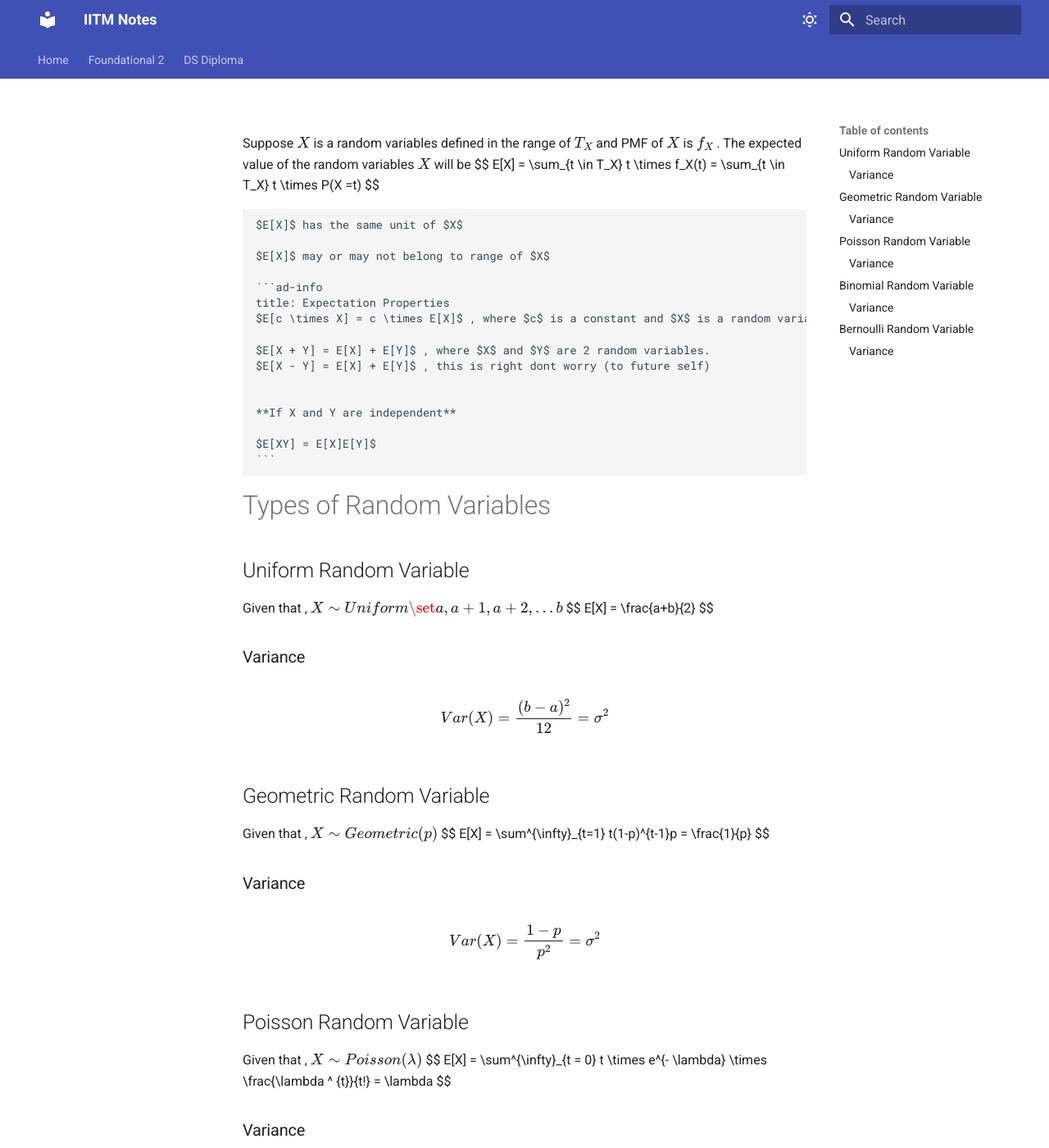
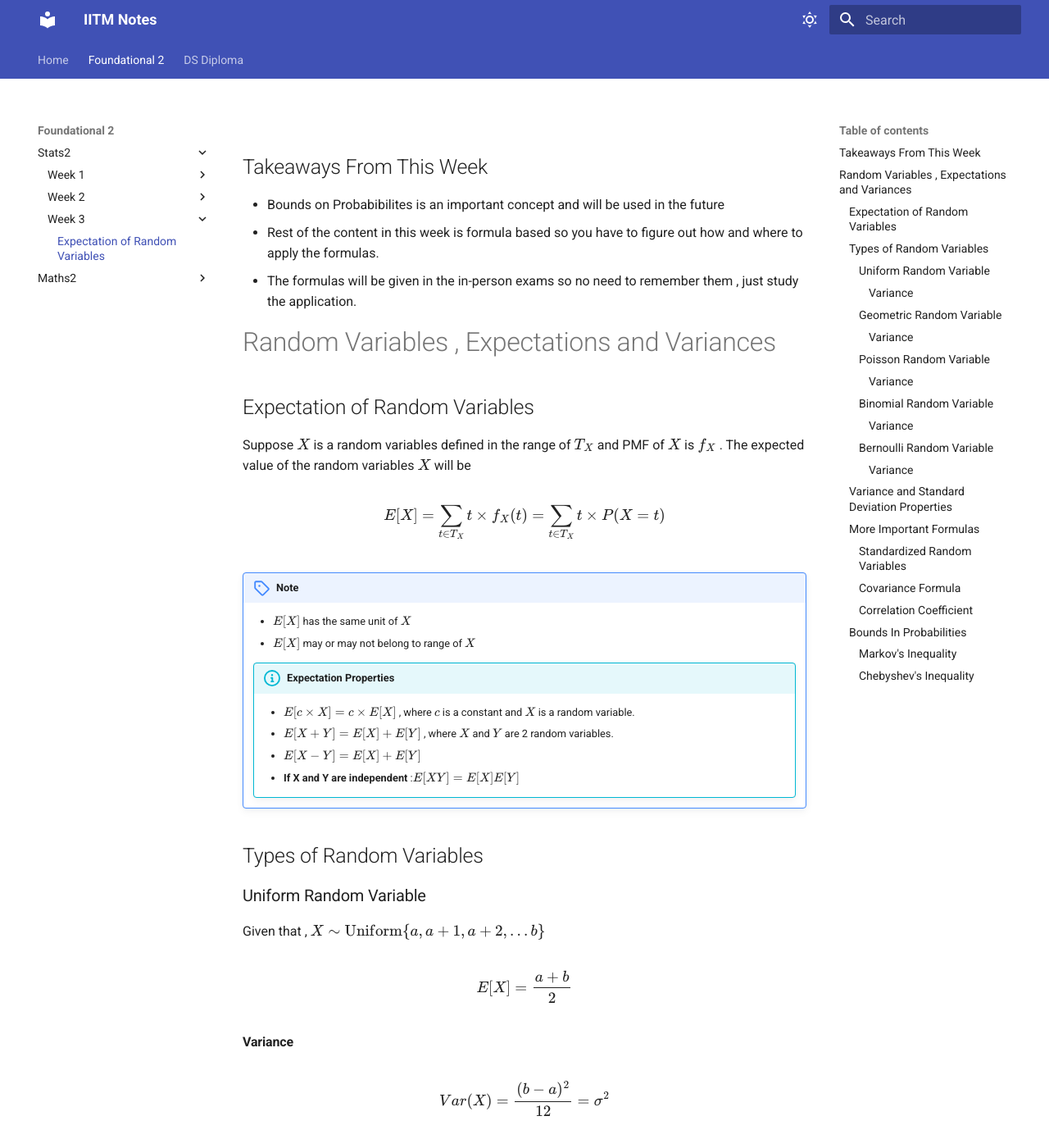
Before and after one commit to Javets70/iitm_notes, an MkDocs documentation site: the page built from docs/STATS2/WEEK 3/Expectation of Random Variables.md, in a window 1280 px wide and 1400 px high. Shown: the whole window at 82% size. Built offline with MkDocs 1.6.1 and Material for MkDocs 9.7.7, drawn with Linux system fonts in a browser that asks for light colours; some of the changed text lies outside the part shown.

Commit message:
Minor fixes and added STATS2 W3 content

`````diff
--- a/docs/STATS2/WEEK 3/Expectation of Random Variables.md
+++ b/docs/STATS2/WEEK 3/Expectation of Random Variables.md
@@ -1,152 +1,164 @@
+## Takeaways From This Week
+- Bounds on Probabibilites is an important concept and will be used in the future
+- Rest of the content in this week is formula based so you have to figure out how and where to apply the formulas.
+- The formulas will be given in the in-person exams so no need to remember them , just study the application.
+
+# Random Variables , Expectations and Variances
+## Expectation of Random Variables
+
 Suppose $X$ is a random variables defined in the range of $T_X$ and PMF of $X$ is $f_X$ . The expected value of the random variables $X$ will be
+
 $$
 E[X] = \sum_{t \in T_X} t \times f_X(t) = \sum_{t \in T_X} t \times P(X =t)
 $$
 
 
-````ad-note
-$E[X]$ has the same unit of $X$
+!!! note
+    - $E[X]$ has the same unit of $X$
+    - $E[X]$ may or may not belong to range of $X$
 
-$E[X]$ may or may not belong to range of $X$
-
-```ad-info
-title: Expectation Properties
-$E[c \times X] = c \times E[X]$ , where $c$ is a constant and $X$ is a random variable.
-
-$E[X + Y] = E[X] + E[Y]$ , where $X$ and $Y$ are 2 random variables.
-$E[X - Y] = E[X] + E[Y]$ , this is right dont worry (to future self)
+    !!! info "Expectation Properties"
+        - $E[c \times X] = c \times E[X]$ , where $c$ is a constant and $X$ is a random variable.
+        - $E[X + Y] = E[X] + E[Y]$ , where $X$ and $Y$ are 2 random variables.
+        - $E[X - Y] = E[X] + E[Y]$
+        - **If X and Y are independent** :$E[XY] = E[X]E[Y]$
 
 
-**If X and Y are independent**
+## Types of Random Variables
+### Uniform Random Variable
+Given that , $X \sim \text{Uniform} \{a , a+1 , a+2 , ... b\}$
 
-$E[XY] = E[X]E[Y]$
-```
-````
-
-
-# Types of Random Variables
-## Uniform Random Variable
-Given that , $X \sim Uniform \set{a , a+1 , a+2 , ... b}$
 $$
 E[X] = \frac{a+b}{2}
 $$
-### Variance
+
+#### Variance
 $$
 Var(X) = \frac{(b-a)^2}{12} = \sigma^2
 $$
 
 
-## Geometric Random Variable
-Given that , $X \sim Geometric(p)$
+### Geometric Random Variable
+Given that , $X \sim \text{Geometric}(p)$
+
 $$
 E[X] = \sum^{\infty}_{t=1} t(1-p)^{t-1}p = \frac{1}{p}
 $$
-### Variance
+
+#### Variance
 $$
 Var(X) = \frac{1-p}{p^2} = \sigma^2
 $$
 
 
-## Poisson Random Variable
-Given that , $X \sim Poisson(\lambda)$
+### Poisson Random Variable
+Given that , $X \sim \text{Poisson}(\lambda)$
+
 $$
 E[X] = \sum^{\infty}_{t = 0} t \times e^{- \lambda} \times \frac{\lambda ^ {t}}{t!} = \lambda
 $$
-### Variance
+
+#### Variance
 $$
 Var(X) = \lambda = \sigma^2
 $$
 
 
-## Binomial Random Variable
-Given that , $X \sim Binomial(n,p)$
+### Binomial Random Variable
+Given that , $X \sim \text{Binomial}(n,p)$
+
 $$
 E[X] = \sum^{n}_{t=0} t \times {n \choose x} p^t (1-p)^{n-t} = np
 $$
-### Variance
+
+#### Variance
 $$
 Var(X) = np(1-p) = \sigma^2
 $$
 
-## Bernoulli Random Variable
-Given that , $X \sim Bernoulli(p)$
+### Bernoulli Random Variable
+Given that , $X \sim \text{Bernoulli}(p)$
+
 $$
 E[X] = 0(1-p) + p = p
 $$
-### Variance
+
+#### Variance
 $$
 Var(X) = p(1-p) = \sigma^2
 $$
 
 
 
-# Variance and Standard Deviation Properties
+## Variance and Standard Deviation Properties
 Let $X$ be a random variable. Let $a$ be a constant real number.
+
 $$
 Var(X) = E[X^2] - E[X]^2
 $$
 
-````ad-info
-title: Variance Properties
-- $Var(aX) = a^2Var(X)$
-- $SD(aX) = |a|SD(X)$
-- $Var(X + a) = Var(X)$
-- $SD(X + a) = SD(X)$
+!!! note "Variance Properties"
+    - $Var(aX) = a^2Var(X)$
+    - $SD(aX) = |a|SD(X)$
+    - $Var(X + a) = Var(X)$
+    - $SD(X + a) = SD(X)$
 
-```ad-info
-**If X and Y are independent**
-
-$Var(X+Y) = Var(X) + Var(Y)$
-```
-````
+    !!! info
+        - **If X and Y are independent** : $Var(X+Y) = Var(X) + Var(Y)$
 
 
 
-# More Important Formulas
-## Standardized Random Variables
+## More Important Formulas
+### Standardized Random Variables
 A random variable $X$ is said to be standardized if $E[X] = 0 , Var(X) = 1$
 
 Also,
 If $X$ is a random variable.  Then,
+
 $$
 \frac{X - E[X]}{SD(X)}
 $$
+
 is a standardized random variable.
 
-## Covariance Formula
+### Covariance Formula
 $$
 Cov(X,Y) = E[XY] - E[X] \times E[Y]
 $$
 
-## Correlation Coefficient
+### Correlation Coefficient
 $$
 Cor(X,Y) = \frac{Cov(X,Y)}{SD(X) \times SD(Y)}
 $$
 
-# Bounds In Probabilities
-## Markov's Inequality
+## Bounds In Probabilities
+### Markov's Inequality
 Let $X$ be a random variable.
+
 $$
 P(X \geq a) \leq \frac{E(X)}{a}
 $$
-```ad-example
-A shopkeeper sells mobile phones. The expected demand for mobile phones is 4 per week. $X$ is denoting the number of phones sold in a week.
 
-$$
-P(X \geq 10) \leq 0.4
-$$
+!!! example
+    A shopkeeper sells mobile phones. The expected demand for mobile phones is 4 per week. $X$ is denoting the number of phones sold in a week.
 
-Also,
+    $$
+    P(X \geq 10) \leq 0.4
+    $$
 
-$P(X < 10) \geq 0.6$
-```
+    Also,
 
-## Chebyshev's Inequality
+    $$P(X < 10) \geq 0.6$$
+
+### Chebyshev's Inequality
 Let $X$ be a random variable with mean $\mu$ and finite variance $\sigma^2$ , then for any real number $k>0$
+
 $$
 P(|X - \mu| < k \sigma) \geq 1 - \frac{1}{k^2}
 $$
+
 **Also,**
+
 $$
 P(|X - \mu| \geq k \sigma) \leq \frac{1}{k^2}
 $$
--- a/mkdocs.yml
+++ b/mkdocs.yml
@@ -46,6 +46,8 @@ nav:
       - Week 2:
         - Independent Random Variables : "STATS2/WEEK 2/Notes/Notes.md"
         - Extra Useful Content : "STATS2/WEEK 2/Notes/Extra Content.md"
+      - Week 3:
+        - Expectation of Random Variables: "STATS2/WEEK 3/Expectation of Random Variables.md"
 
     - Maths2:
       - Week 1:
`````
Also changed, not shown: docs/BDM/WEEK 2/Consumer Behaviour.md (+2 -0 lines).
